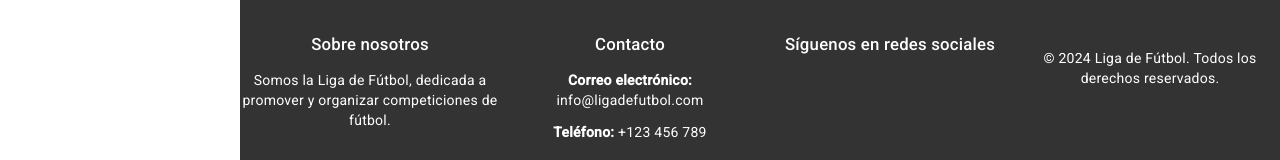
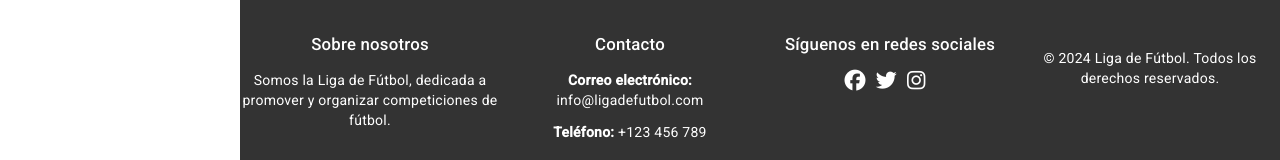
Before and after one commit to ValentinoBorgo/FixtureI2T, an Angular app in the folder client/: page /log/home in a window 1280 px wide. Shown: the part 905-1065 px from the top of the page. Built offline with nearby package versions, Linux system fonts and the light colour scheme.

Commit message:
icons ig fb tw footer

```diff
--- a/client/angular.json
+++ b/client/angular.json
@@ -26,6 +26,8 @@
             ],
             "styles": [
               "@angular/material/prebuilt-themes/indigo-pink.css",
+              "src/styles.css",
+              "node_modules/@fortawesome/fontawesome-free/css/all.min.css",
               "src/styles.css"
             ],
             "scripts": []
--- a/client/package.json
+++ b/client/package.json
@@ -20,6 +20,7 @@
     "@angular/platform-browser": "^16.2.0",
     "@angular/platform-browser-dynamic": "^16.2.0",
     "@angular/router": "^16.2.0",
+    "@fortawesome/fontawesome-free": "^6.5.1",
     "rxjs": "~7.8.0",
     "tslib": "^2.3.0",
     "zone.js": "~0.13.0"
--- a/client/src/app/app.component.html
+++ b/client/src/app/app.component.html
@@ -32,9 +32,9 @@
         <div class="footer-section">
             <h2 class="footer-heading">Síguenos en redes sociales</h2>
             <ul class="social-links">
-                <li><a href="#"><i class="fab fa-facebook"></i></a></li>
-                <li><a href="#"><i class="fab fa-twitter"></i></a></li>
-                <li><a href="#"><i class="fab fa-instagram"></i></a></li>
+                <li><a href="https://www.facebook.com/fixturei2t/"><i class="fab fa-facebook"></i></a></li>
+                <li><a href="https://www.twitter.com/fixturei2t/"><i class="fab fa-twitter"></i></a></li>
+                <li><a href="https://www.instagram.com/fixturei2t/"><i class="fab fa-instagram"></i></a></li>
             </ul>
         </div>
 
--- a/client/src/app/app.module.ts
+++ b/client/src/app/app.module.ts
@@ -23,6 +23,8 @@
 import {MatProgressSpinnerModule} from '@angular/material/progress-spinner';
 import { MatToolbarModule } from '@angular/material/toolbar';
 import { MatListModule } from '@angular/material/list';
+import {MatIconModule} from '@angular/material/icon';
+
 
 //https://material.angular.io/components/form-field/examples
 //DOC DE MATERIAL
@@ -47,6 +49,7 @@
     HttpClientModule,
     ReactiveFormsModule,
     BrowserAnimationsModule,
+    MatIconModule,
     MatInputModule,
     MatFormFieldModule,
     MatButtonModule,
```
Also changed, not shown: 1 other file (tests, documents, lock files or other folders).
